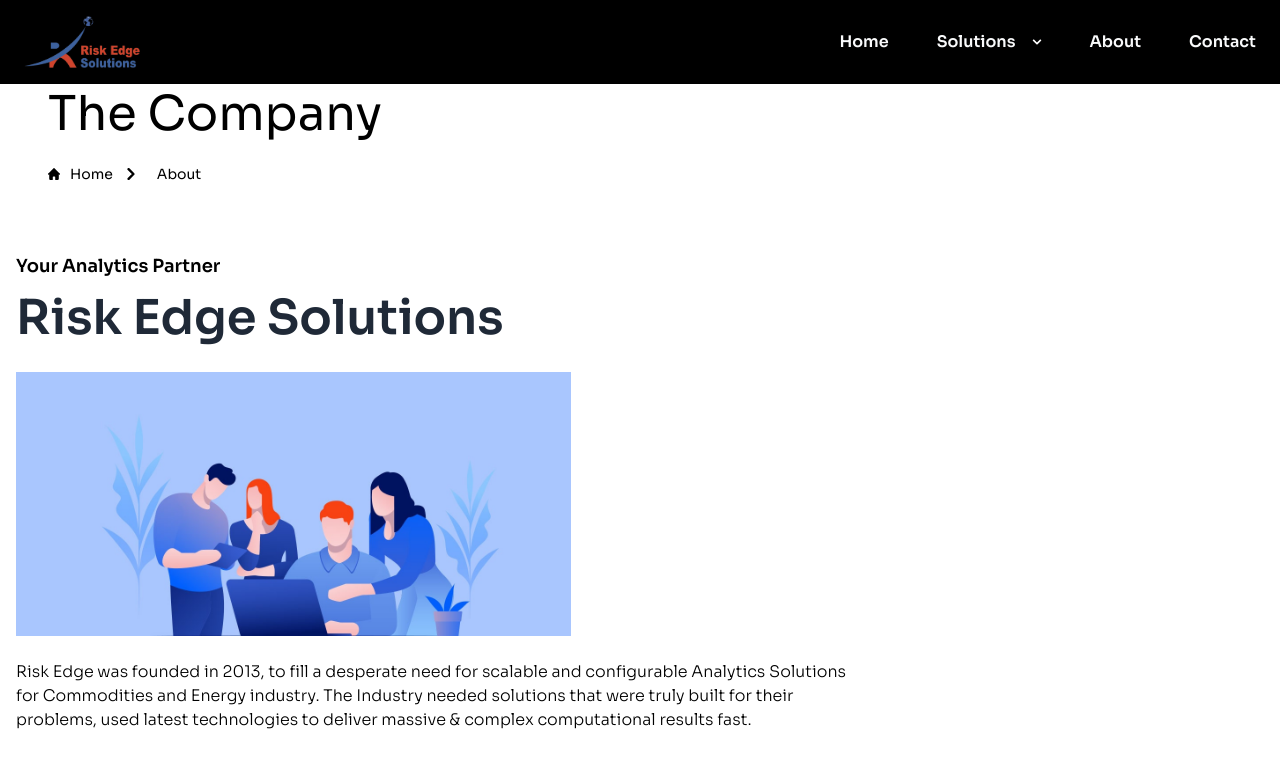
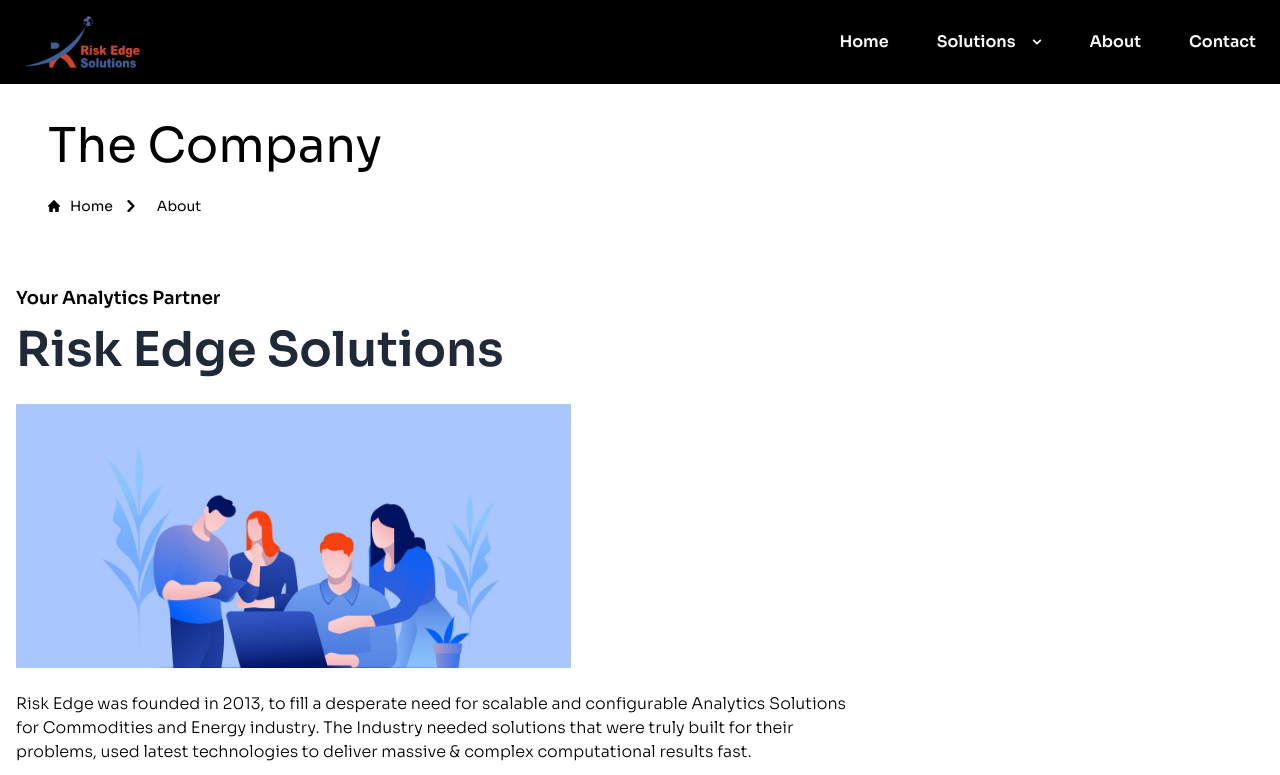
Before and after one commit to abhi-412/Risk-Edge, a React (Vite) app: page /about in a window 1280 px wide. Shown: the top 775 px of the page. Built offline with nearby package versions, Linux system fonts and the light colour scheme.

Commit message:
basic commit 2

```diff
--- a/src/Pages/About.jsx
+++ b/src/Pages/About.jsx
@@ -26,7 +26,7 @@
   return (
     <>
                 <section className='w-full  flex flex-col justify-center mb-10 text-black items-start  gap-4'>
-                    <div className='w-full md:px-12 px-3 mt-16 bg-white text-black flex flex-col justify-center items-start gap-5 p-5'>
+                    <div className='w-full md:px-12 px-3 mt-24 bg-white text-black flex flex-col justify-center items-start gap-5 p-5'>
                         <h1 className='h2 '>The Company</h1>
                         <Breadcrumb bg={"black"} items={[{ label: 'Home', href: '/', isCurrent: false }, { label: 'About', href: '/about', isCurrent: true }]} />
                     </div>
@@ -146,13 +146,7 @@
                             </a>
                             . We respond to every personalized email!
                             </p>
-                            <a
-                            role="button"
-                            href="/client-case-studies/"
-                            className="inline-block mt-4 text-blue-600 hover:underline"
-                            >
-                            View Client Case Studies
-                            </a>
+
                         </div>
                         </div>
 
```
